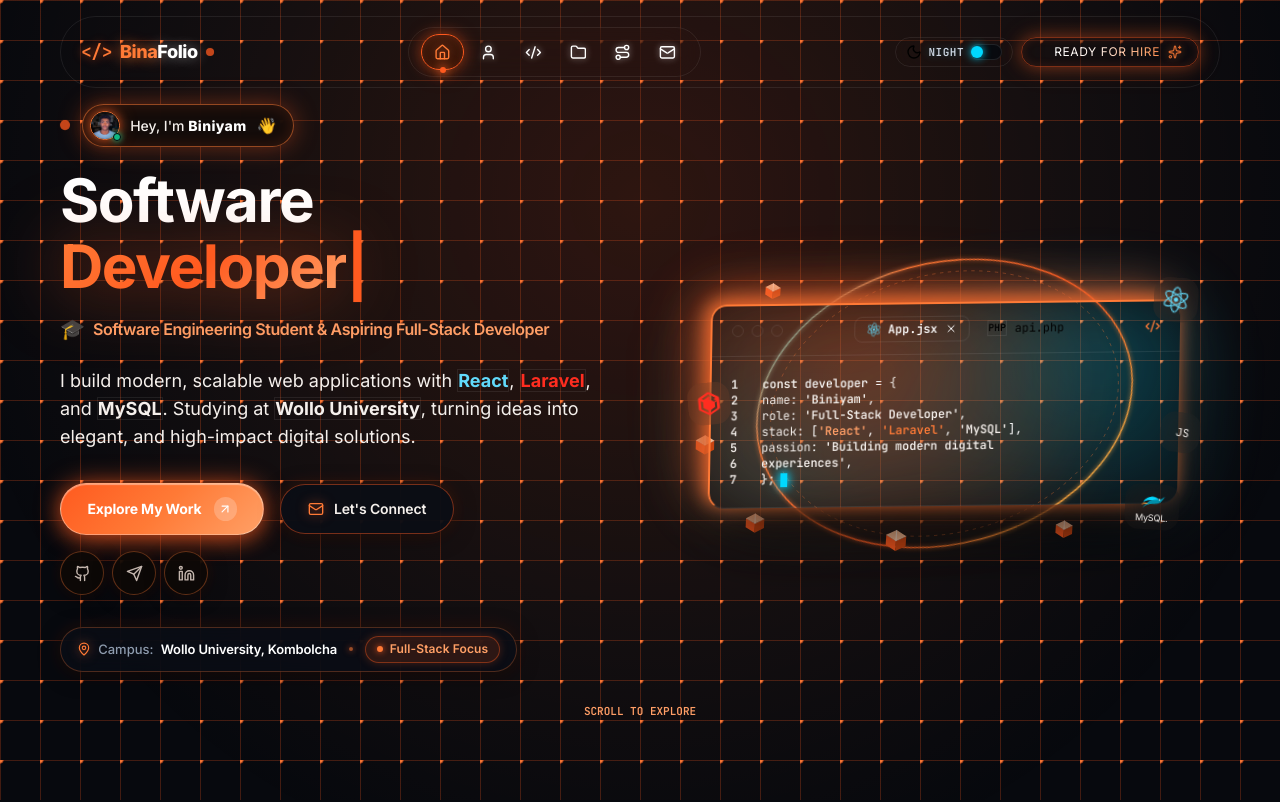
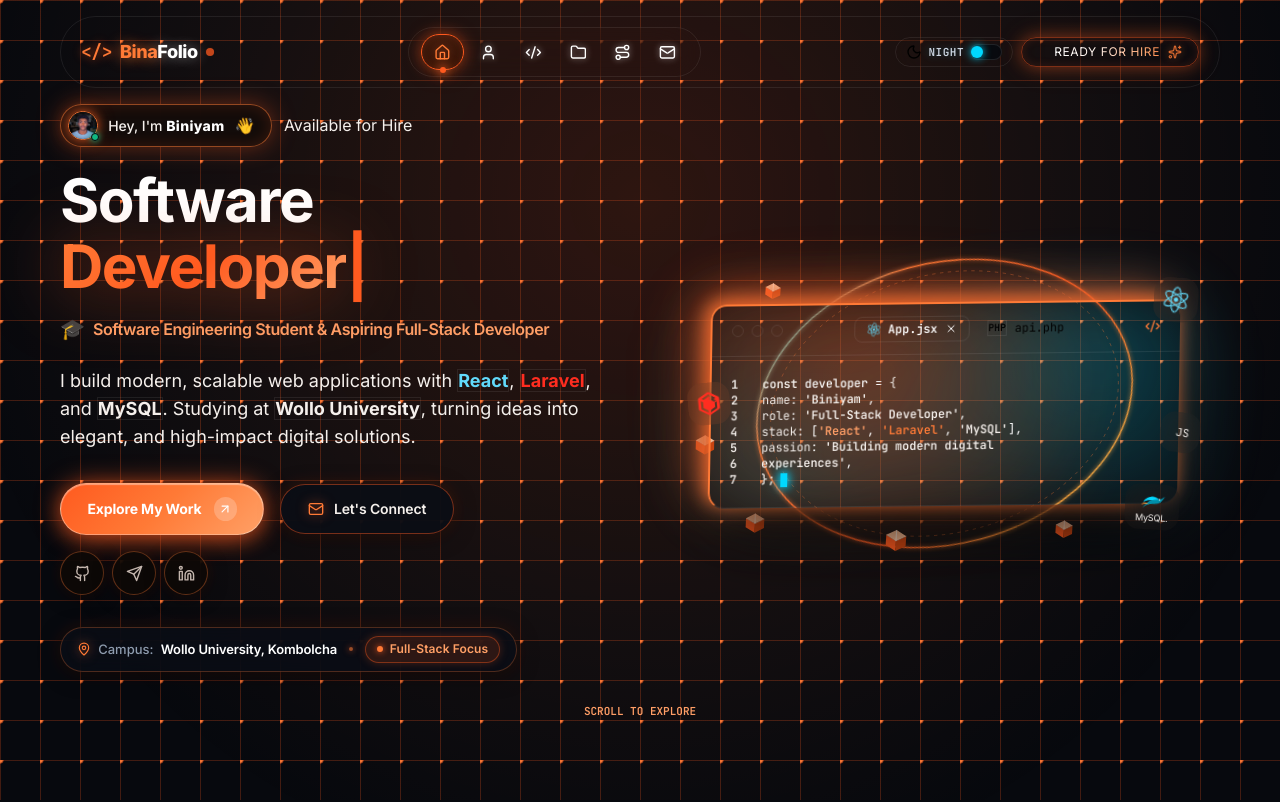
Before and after one commit to biniyam-rgb/Binafolio, a React (Vite) app: page / in a window 1280 px wide. Shown: the top 802 px of the page. Built offline with nearby package versions, Linux system fonts and the light colour scheme.

Commit message:
adding avaliable for hire

```diff
--- a/src/components/Hero.jsx
+++ b/src/components/Hero.jsx
@@ -113,14 +113,13 @@ export const Hero = ({
               ========================================================================= */}
           <div className="hero-col-left flex flex-col items-start text-left z-20">
 
-            {/* 1. Luminous orange-amber outlined badge with Biniyam's avatar photo icon */}
+            {/* 1. Luminous badge with Biniyam's avatar photo icon & Available for Hire status */}
             <motion.div
               initial={{ opacity: 0, y: 15 }}
               animate={{ opacity: 1, y: 0 }}
               transition={{ duration: 0.6, delay: 0.1 }}
-              className="flex items-center gap-3 mb-5"
+              className="flex flex-wrap items-center gap-3 mb-5"
             >
-              <span className="h-2.5 w-2.5 rounded-full bg-[#FF5A1F] shadow-[0_0_12px_#FF5A1F,0_0_22px_#FF7A36] shrink-0 animate-pulse" />
               <div
                 onClick={() => setIsPhotoModalOpen(true)}
                 className="hero-avatar-badge cursor-pointer"
@@ -141,6 +140,19 @@ export const Hero = ({
                 <span>Hey, I'm <strong className="font-extrabold text-white tracking-wide drop-shadow-[0_0_10px_rgba(255,255,255,0.4)]">Biniyam</strong></span>
                 <span className="text-base select-none inline-block animate-wave origin-[70%_70%]">👋</span>
               </div>
+
+              {/* Luminous Green "Available for Hire" Badge */}
+              <a
+                href="#contact"
+                className="hero-available-badge"
+                title="Available for Hire — Let's connect!"
+              >
+                <span className="hero-available-pulse">
+                  <span className="hero-available-ping" />
+                  <span className="hero-available-core" />
+                </span>
+                <span>Available for Hire</span>
+              </a>
             </motion.div>
 
             {/* 2. Headline: Software \n Developer| */}
```
